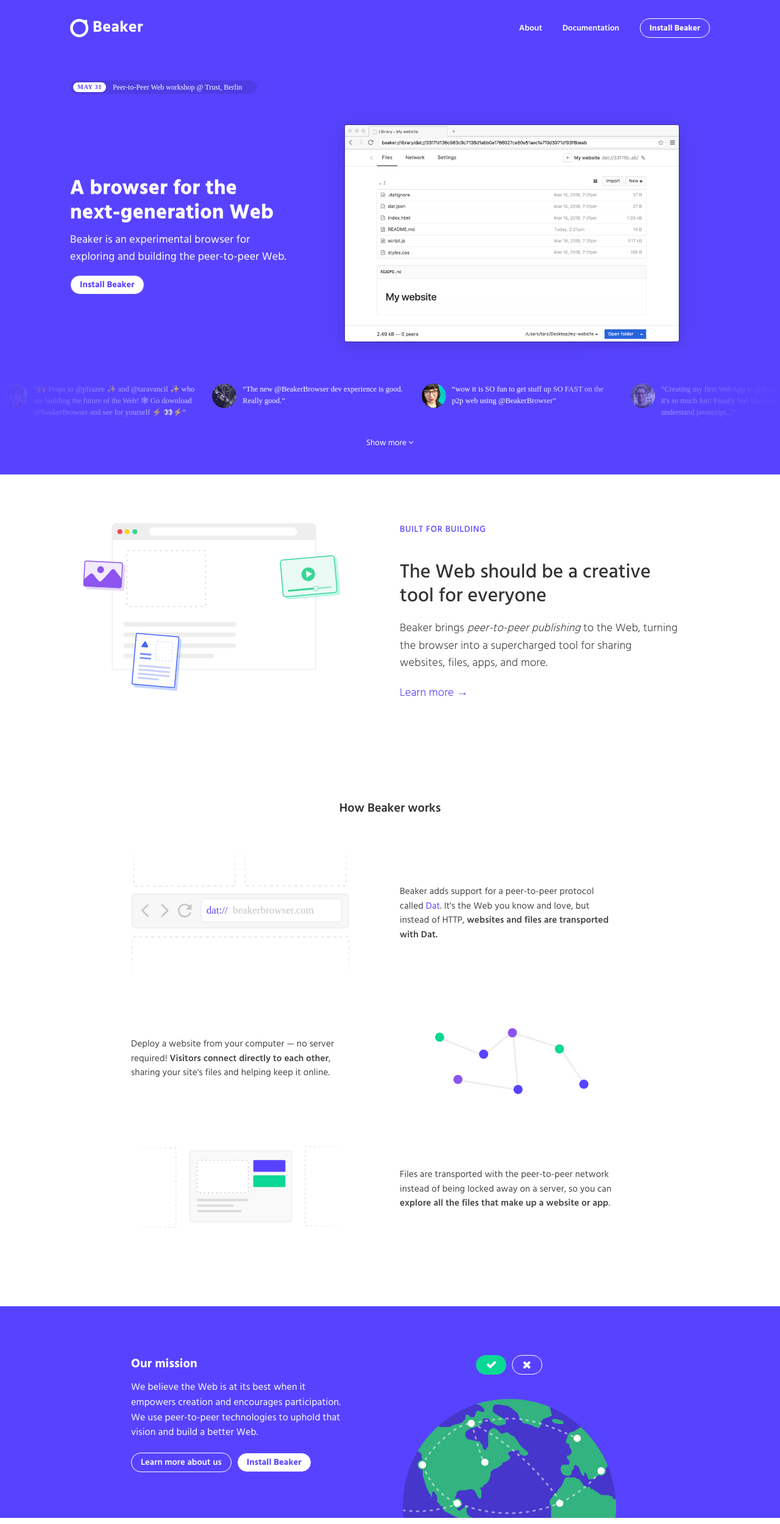
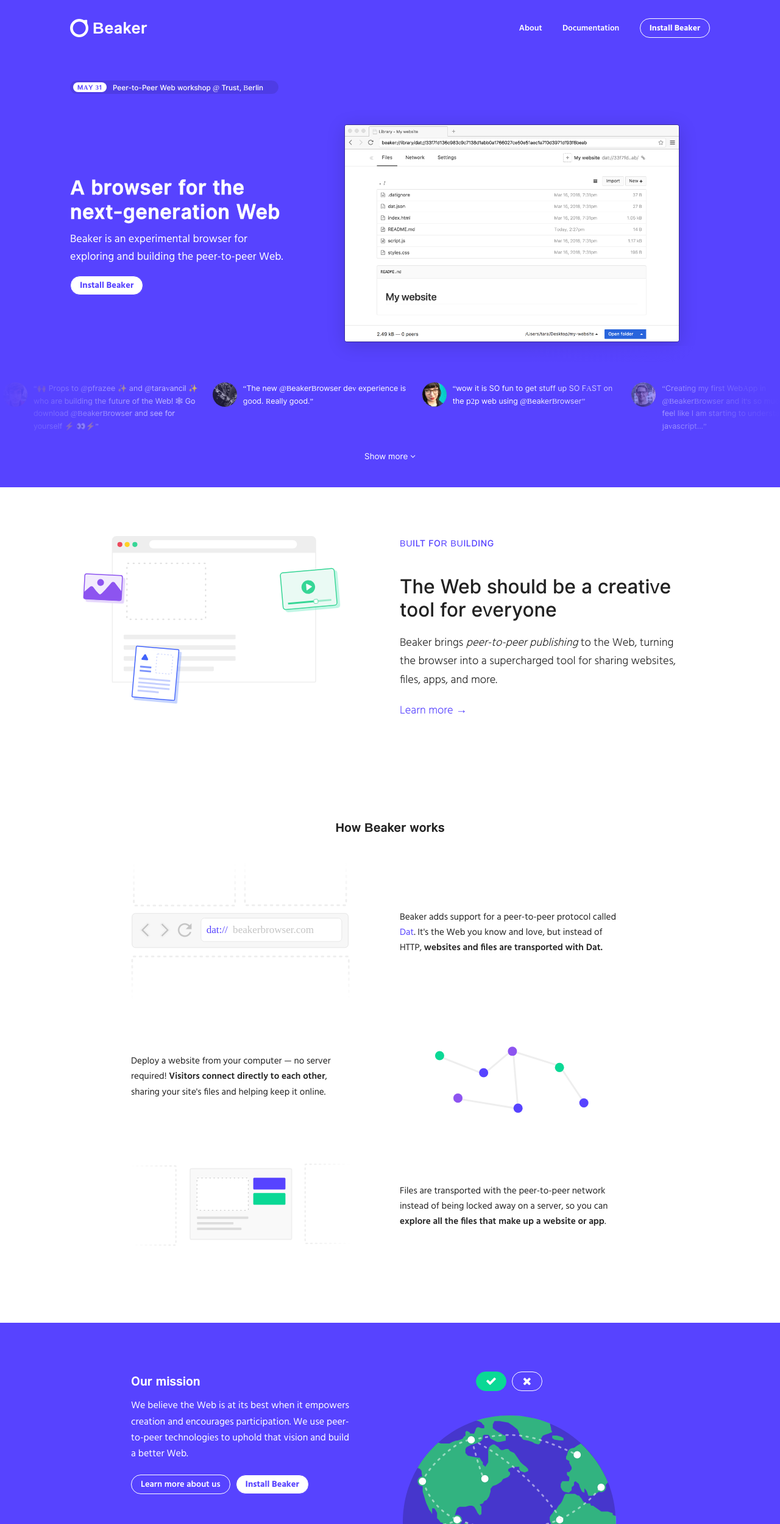
Before and after one commit to beakerbrowser/beakerbrowser.com, a Jekyll site: the page built from index.html, in a window 1280 px wide. Shown: the whole page at 61% size. Built offline with Jekyll 4.4.1, drawn with Linux system fonts in a browser that asks for light colours; some web fonts are replaced.

Commit message:
Use Inter UI web font instead of importing from rsms.me

```diff
--- a/css/base/_type.scss
+++ b/css/base/_type.scss
@@ -1,22 +1,37 @@
-@import url('https://rsms.me/inter/inter-ui.css');
+// @import url('https://rsms.me/inter/inter-ui.css');
+@font-face {
+  font-family: 'Inter UI';
+  src: url('/fonts/Inter-UI-Regular.woff2') format('woff2'),
+       url('/fonts/Inter-UI-Regular.woff') format('woff');
+  font-display: optional;
+  font-weight: regular;
+}
 
 @font-face {
-  font-family: 'Open Sans';
-  // TODO src
+  font-family: 'Inter UI';
+  src: url('/fonts/Inter-UI-Medium.woff2') format('woff2'),
+       url('/fonts/Inter-UI-Medium.woff') format('woff');
+  font-display: optional;
+  font-weight: 500;
+}
+
+@font-face {
+  font-family: 'Inter UI';
+  src: url('/fonts/Inter-UI-Bold.woff2') format('woff2'),
+       url('/fonts/Inter-UI-Bold.woff') format('woff');
+  font-display: optional;
+  font-weight: 700;
 }
 
 body {
-  font-family: 'Hind', system-ui, -apple-system, BlinkMacSystemFont, 'Segoe UI', 'Helvetica Neue', Helvetica, Arial, sans-serif;
-  line-height: 1.55;
+  font-family: 'Inter UI', 'Helvetica Neue', Helvetica, sans-serif;
+  line-height: 1.65;
   font-size: 13.5px;
-  color: $text--light-bg;
-  color: #333;
+  color: #222;
 }
 
 %body-font {
-  font-family: 'Open Sans';
-  font-family: 'Inter UI';
-  letter-spacing: .115px;
+  letter-spacing: .1px;
   font-size: 13.5px;
 }
 
@@ -33,14 +48,6 @@
 code,
 pre {
   font-family: Consolas, 'Lucida Console', Monaco, Menlo, monospace;
-}
-
-
-p:not(.accent),
-ul,
-ol {
-  @extend %body-font;
-  color: #444;
 }
 
 p {
@@ -62,6 +69,5 @@
 }
 
 .light {
-  font-weight: 300;
   color: gray;
 }
```
Also changed, not shown: fonts/Inter-UI-Bold.woff (added), fonts/Inter-UI-Bold.woff2 (added), fonts/Inter-UI-Medium.woff (added), fonts/Inter-UI-Medium.woff2 (added), fonts/Inter-UI-Regular.woff (added), fonts/Inter-UI-Regular.woff2 (added).
